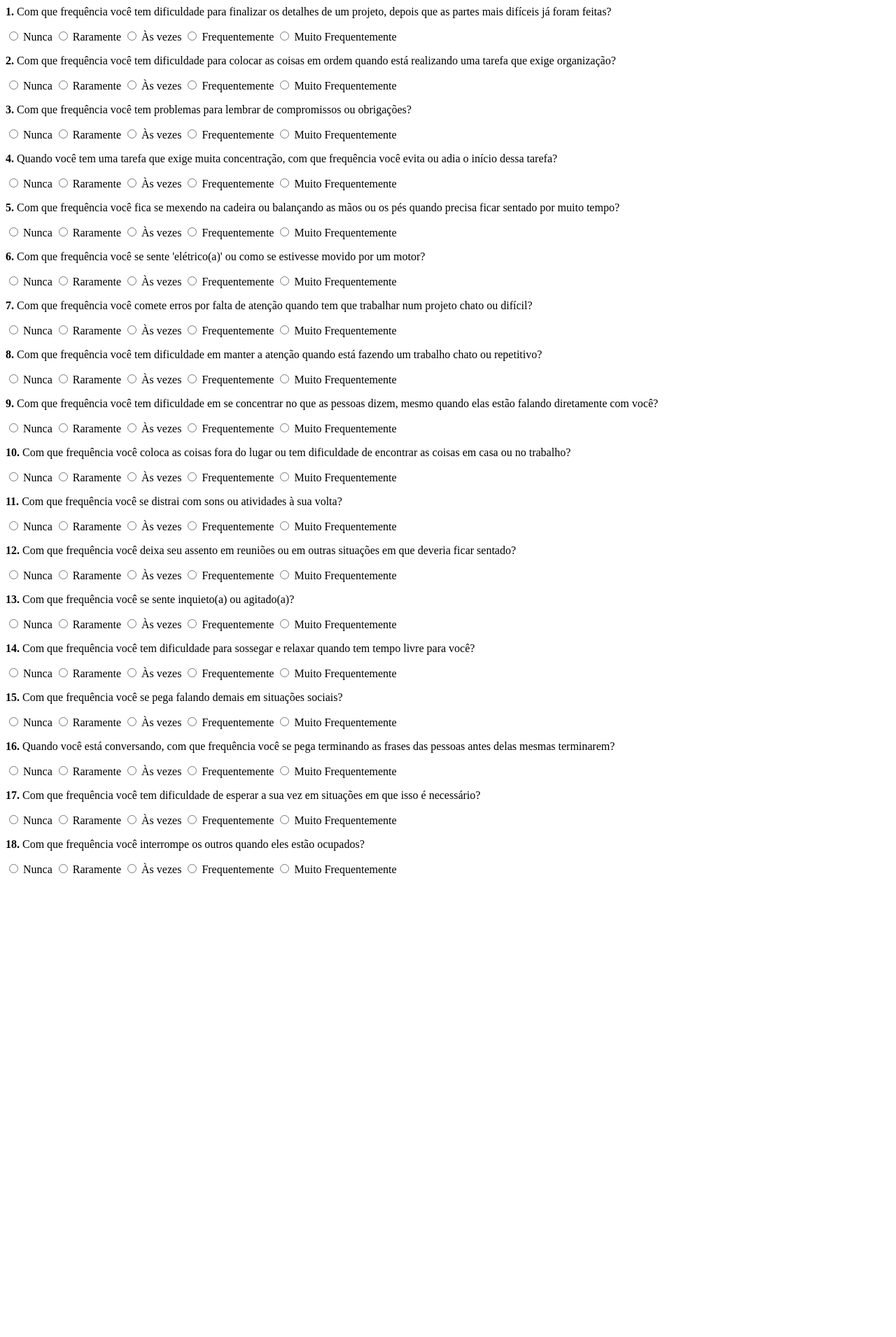
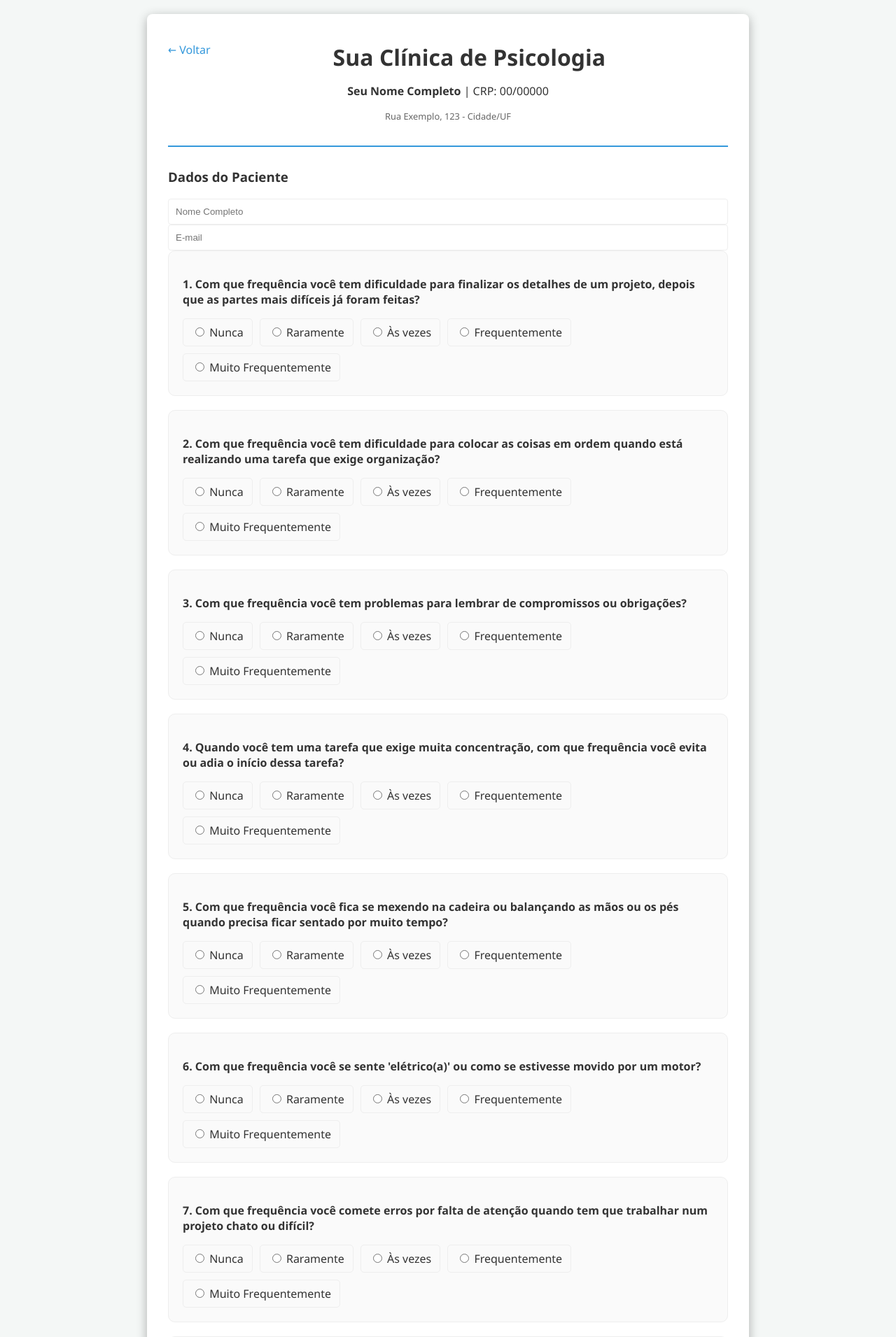
Before and after one commit to exwebto/raas_r, a Flask app: page /asrs in a window 1280 px wide. Shown: the top 1911 px of the page at 70% size. Before the commit the page ends 1252 px from the top, so only its background shows below. Run offline with Flask 3, Linux system fonts and the light colour scheme.

Commit message:
Refactor ASRS form layout and styles

```diff
--- a/templates/asrs.html
+++ b/templates/asrs.html
@@ -1,29 +1,42 @@
-<form action="/asrs" method="POST" id="asrsForm">
+<!DOCTYPE html>
+<html lang="pt-br">
+<head>
+    <meta charset="UTF-8">
+    <meta name="viewport" content="width=device-width, initial-scale=1.0">
+    <title>ASRS-1.1 - {{ clinica.nome }}</title>
+    <link rel="stylesheet" href="{{ url_for('static', filename='css/style.css') }}">
+</head>
+<body>
+    <div class="container">
+        <header style="text-align: center; border-bottom: 2px solid var(--accent-color); padding-bottom: 20px; margin-bottom: 30px;">
+            <a href="/" style="float: left; text-decoration: none; color: var(--accent-color);">← Voltar</a>
+            <h1 style="margin: 10px 0;">{{ clinica.nome }}</h1>
+            <p><strong>{{ clinica.profissional }}</strong> | CRP: {{ clinica.crp }}</p>
+            <p style="font-size: 0.8em; color: var(--text-muted);">{{ clinica.endereco }}</p>
+        </header>
 
-           {% for id, text in questions %}
-<div class="question-card">
-    <p class="question-text"><strong>{{ id }}.</strong> {{ text }}</p>
-    <div class="options">
-        <label class="option-label">
-            <input type="radio" name="q{{ id }}" value="0" required>
-            <span>Nunca</span>
-        </label>
-        <label class="option-label">
-            <input type="radio" name="q{{ id }}" value="1" required>
-            <span>Raramente</span>
-        </label>
-        <label class="option-label">
-            <input type="radio" name="q{{ id }}" value="2" required>
-            <span>Às vezes</span>
-        </label>
-        <label class="option-label">
-            <input type="radio" name="q{{ id }}" value="3" required>
-            <span>Frequentemente</span>
-        </label>
-        <label class="option-label">
-            <input type="radio" name="q{{ id }}" value="4" required>
-            <span>Muito Frequentemente</span>
-        </label>
+        <form action="/asrs" method="POST" id="asrsForm">
+            <div class="user-data">
+                <h3>Dados do Paciente</h3>
+                <input type="text" name="nome" placeholder="Nome Completo" required>
+                <input type="email" name="email" placeholder="E-mail" required>
+            </div>
+
+            {% for id, text in questions %}
+            <div class="question-card" style="background: var(--bg-card); padding: 20px; border-radius: 10px; margin-bottom: 20px; border: 1px solid var(--border-color);">
+                <p><strong>{{ id }}. {{ text }}</strong></p>
+                <div class="options" style="display: flex; flex-wrap: wrap; gap: 10px; margin-top: 10px;">
+                    {% for label in ["Nunca", "Raramente", "Às vezes", "Frequentemente", "Muito Frequentemente"] %}
+                    <label style="cursor: pointer; padding: 8px 12px; border: 1px solid var(--border-color); border-radius: 5px;">
+                        <input type="radio" name="q{{ id }}" value="{{ label }}" required> {{ label }}
+                    </label>
+                    {% endfor %}
+                </div>
+            </div>
+            {% endfor %}
+
+            <button type="submit" class="btn-submit" style="width: 100%; padding: 15px; background: var(--accent-color); color: white; border: none; border-radius: 8px; font-weight: bold; cursor: pointer;">Finalizar e Enviar via WhatsApp</button>
+        </form>
     </div>
-</div>
-{% endfor %}
+</body>
+</html>
```
